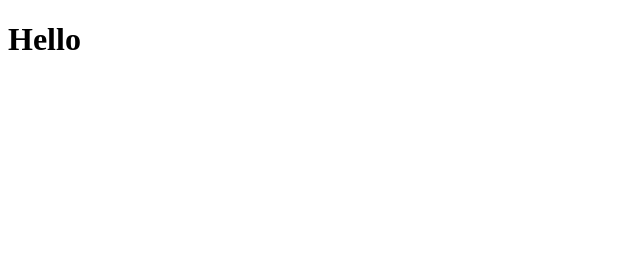
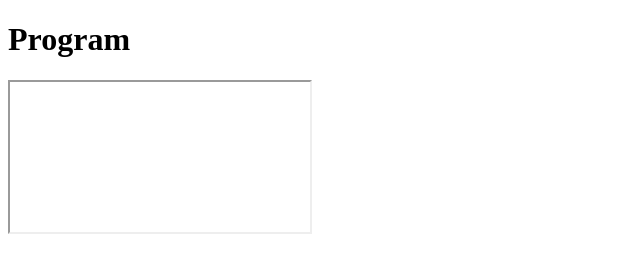
Before and after one commit to Adit-zee/Adit, a plain HTML site: page index.html in a window 1280 px wide. Shown: the whole page, without its empty margins (0-640 px from the left). Drawn offline with Linux system fonts and the light colour scheme.

Commit message:
Update index.html

```diff
--- a/index.html
+++ b/index.html
@@ -10,7 +10,8 @@
     <link rel="stylesheet" href="style.css" />
   </head>
   <body>
-    <h1>Hello</h1>
+    <h1>Program</h1>
+    <iframe></iframe>
 
     <script src="script.js"></script>
   </body>
```
